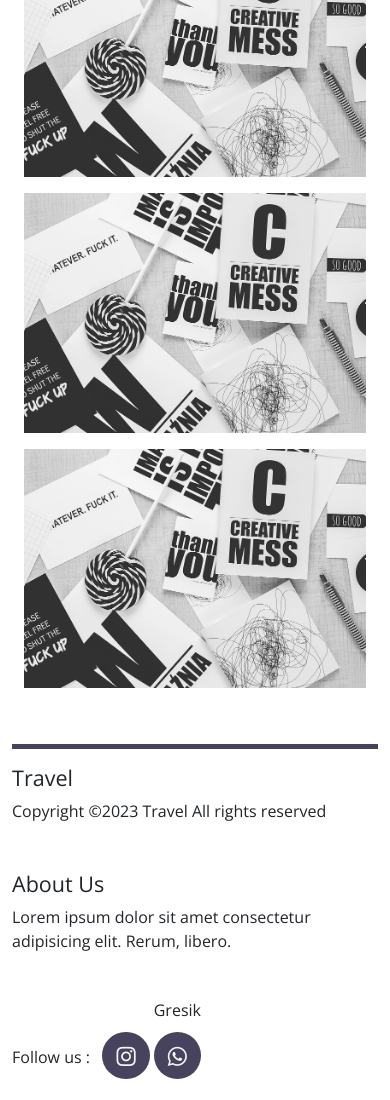
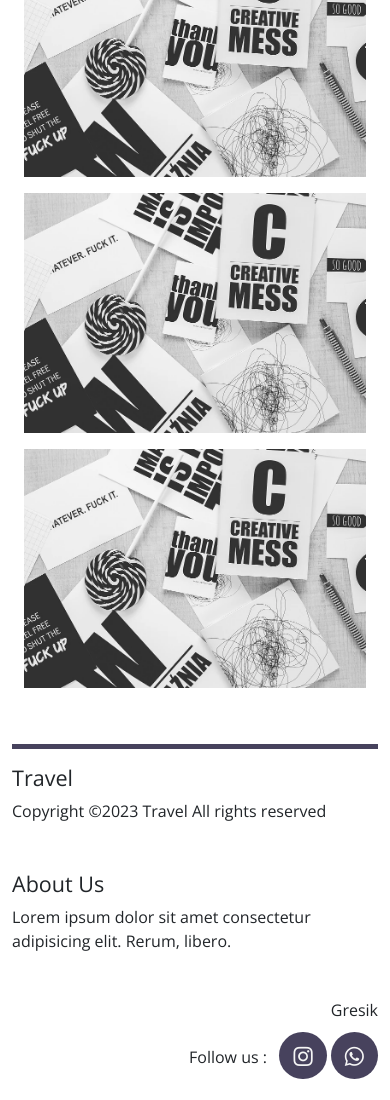
Before and after one commit to brightybaron/web-travel-template, a plain HTML site: page index.html in a window 390 px wide. Shown: the part 4822-5922 px from the top of the page. Drawn offline with nearby package versions, Linux system fonts and the light colour scheme.

Commit message:
fixing footer

```diff
--- a/asset/css/style.css
+++ b/asset/css/style.css
@@ -178,3 +178,9 @@ body {
   object-fit: cover;
   object-position: center;
 }
+
+@media (max-width: 767px) {
+  .contact {
+    width: 100%;
+  }
+}
```
